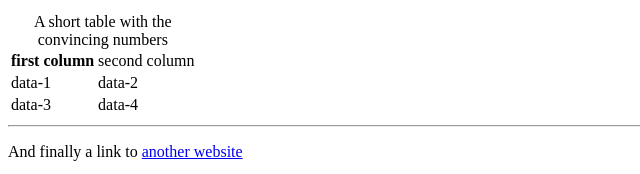
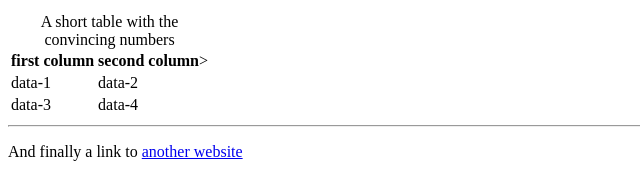
Before and after one commit to gymarcel/fa, a plain HTML site: page index.html in a window 1280 px wide. Shown: the part 709-883 px from the top of the page, 0-640 px from the left. Drawn offline with Linux system fonts and the light colour scheme.

Commit message:
Update index.html

```diff
--- a/index.html
+++ b/index.html
@@ -27,7 +27,7 @@
         <caption>A short table with the convincing numbers</caption>
         <tr>
             <td><strong>first column</strong></td>
-            <td>second column</td>
+            <td><strong>second column</strong>></td>
         </tr>
         <tr>
             <td>data-1</td>
```
